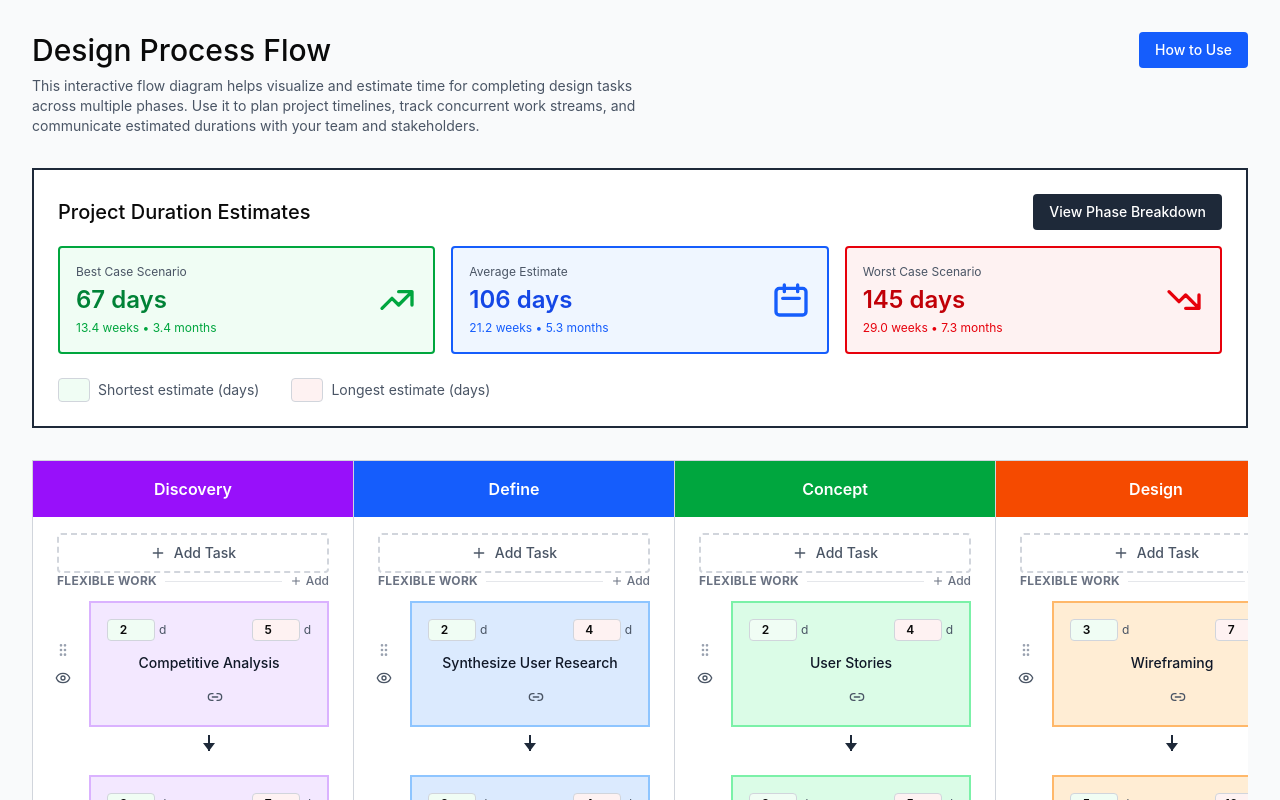
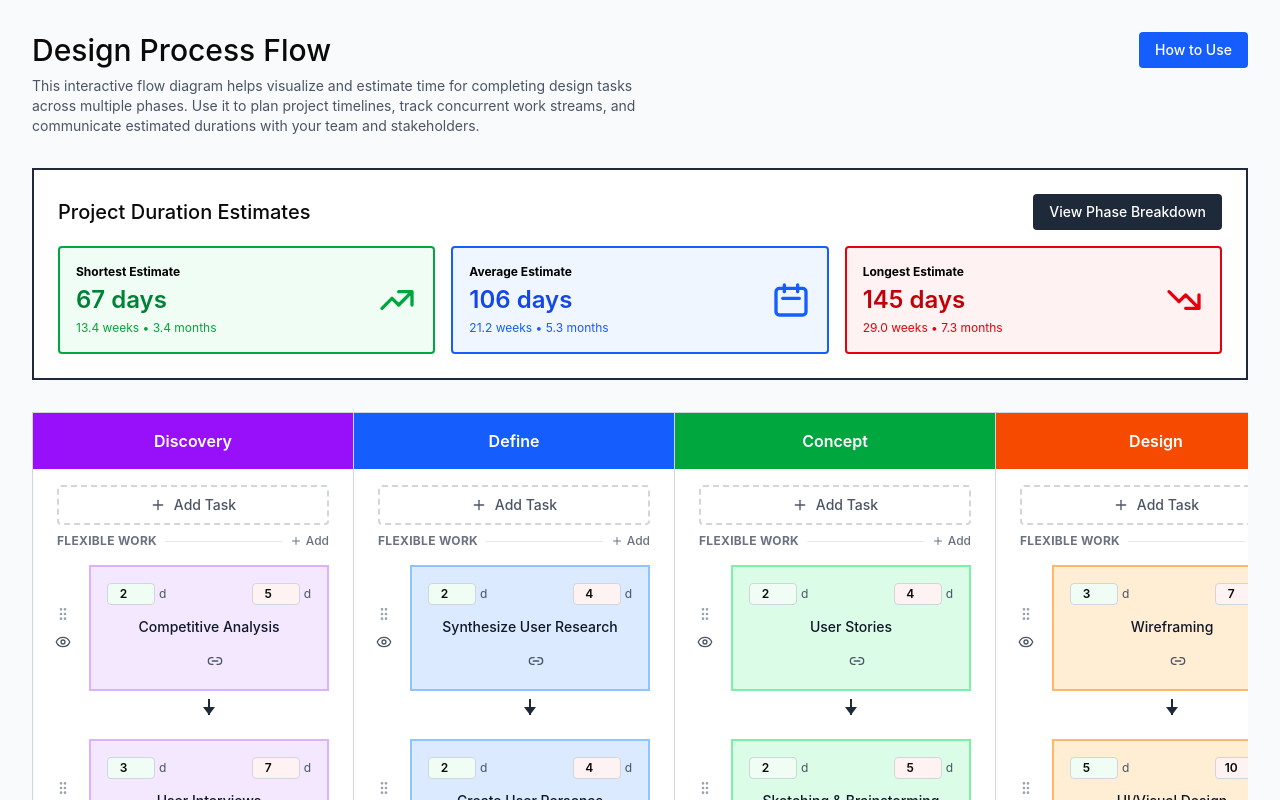
Before and after one commit to webpmp/Design-Process-Flow-Template, a React (Vite) app: page / in a window 1280 px wide. Shown: the top 800 px of the page. Built offline with nearby package versions, Linux system fonts and the light colour scheme.

Commit message:
Update files from Figma Make

```diff
--- a/src/app/App.tsx
+++ b/src/app/App.tsx
@@ -742,7 +742,7 @@ const PhaseColumn = ({
             {sortedCriticalTasks.length > 0 && (
               <div className="px-6 pt-4 pb-6">
                 <div className="mb-3 flex items-center gap-2">
-                  <h3 className="text-xs font-bold text-gray-700 uppercase tracking-wide">Critical Path</h3>
+                  <h3 className="text-xs font-bold text-gray-700 uppercase tracking-wide py-1">Critical Path</h3>
                   <div className="flex-1 h-px bg-gray-300"></div>
                 </div>
                 <div className="pl-8 space-y-4">
@@ -752,9 +752,9 @@ const PhaseColumn = ({
             )}
 
             {/* Flexible Work Section */}
-            <div className="px-6 pb-6">
+            <div className="px-6 pb-6 mt-1">
               <div className="mb-3 flex items-center gap-2">
-                <h3 className="text-xs font-bold text-gray-500 uppercase tracking-wide">Flexible Work</h3>
+                <h3 className="text-xs font-bold text-gray-500 uppercase tracking-wide py-1">Flexible Work</h3>
                 <div className="flex-1 h-px bg-gray-200"></div>
                 <button
                   onClick={() => addTask(phase.id)}
@@ -1121,7 +1121,7 @@ export default function App() {
               {/* Best Case */}
               <div className="flex items-center justify-between p-4 bg-green-50 border-2 border-green-600 rounded">
                 <div>
-                  <div className="text-xs text-gray-600 mb-1">Best Case Scenario</div>
+                  <div className="text-xs text-black font-bold mb-1">Shortest Estimate</div>
                   <div className="text-2xl font-semibold text-green-700">{getTotalShort()} days</div>
                   <div className="text-xs text-green-600 mt-1">
                     {formatDuration(getTotalShort()).weeks} weeks • {formatDuration(getTotalShort()).months} months
@@ -1137,7 +1137,7 @@ export default function App() {
               {/* Average */}
               <div className="flex items-center justify-between p-4 bg-blue-50 border-2 border-blue-600 rounded">
                 <div>
-                  <div className="text-xs text-gray-600 mb-1">Average Estimate</div>
+                  <div className="text-xs text-black font-bold mb-1">Average Estimate</div>
                   <div className="text-2xl font-semibold text-blue-700">
                     {getAverageEstimate()} days
                   </div>
@@ -1155,7 +1155,7 @@ export default function App() {
               {/* Worst Case */}
               <div className="flex items-center justify-between p-4 bg-red-50 border-2 border-red-600 rounded">
                 <div>
-                  <div className="text-xs text-gray-600 mb-1">Worst Case Scenario</div>
+                  <div className="text-xs text-black font-bold mb-1">Longest Estimate</div>
                   <div className="text-2xl font-semibold text-red-700">{getTotalLong()} days</div>
                   <div className="text-xs text-red-600 mt-1">
                     {formatDuration(getTotalLong()).weeks} weeks • {formatDuration(getTotalLong()).months} months
@@ -1166,18 +1166,6 @@ export default function App() {
                     <path strokeLinecap="round" strokeLinejoin="round" strokeWidth={2} d="M13 17h8m0 0v-8m0 8l-8-8-4 4-6-6" />
                   </svg>
                 </div>
-              </div>
-            </div>
-
-            {/* Legend Items */}
-            <div className="mt-6 flex gap-8 text-sm text-gray-600">
-              <div className="flex items-center gap-2">
-                <div className="w-8 h-6 bg-green-50 border border-gray-300 rounded"></div>
-                <span>Shortest estimate (days)</span>
-              </div>
-              <div className="flex items-center gap-2">
-                <div className="w-8 h-6 bg-red-50 border border-gray-300 rounded"></div>
-                <span>Longest estimate (days)</span>
               </div>
             </div>
 
```
Also changed, not shown: 1 other file (tests, documents, lock files or other folders).
